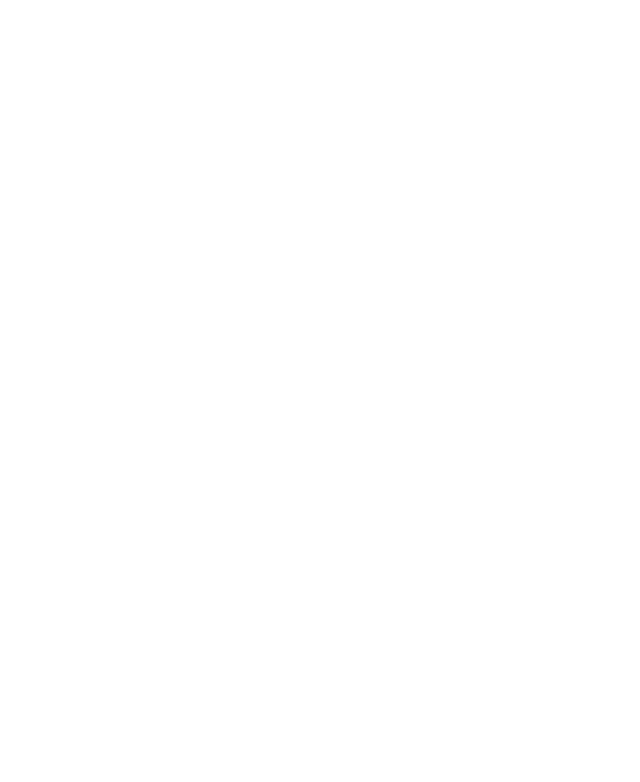
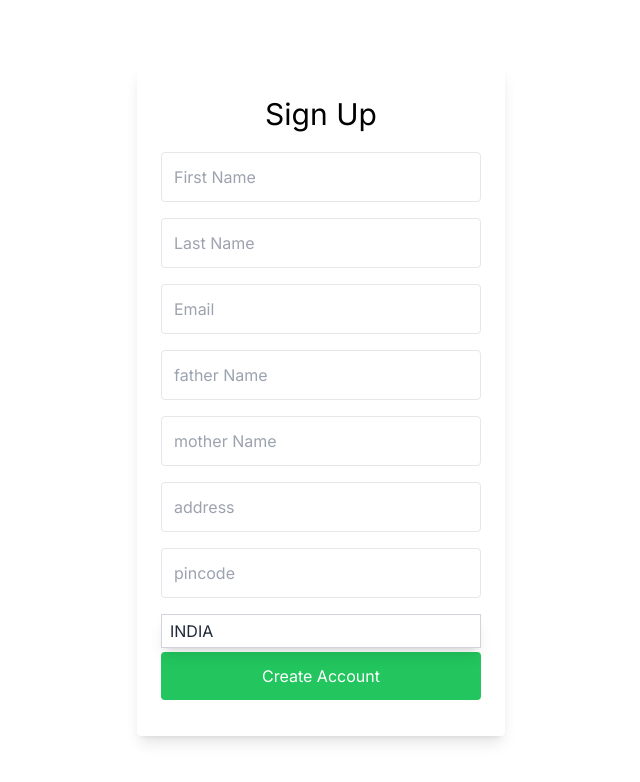
Before and after one commit to Dishantbaghel/user-registration, a Next.js app: page / in a window 1280 px wide. Shown: the top 782 px of the page, without its empty margins (319-959 px from the left). Built offline with nearby package versions, Linux system fonts and the light colour scheme.

Commit message:
display users data

```diff
--- /dev/null
+++ b/src/app/api/getuser/route.ts
@@ -0,0 +1,13 @@
+import {  NextResponse } from "next/server";
+import User from "@/models/userModel";
+import connection from "@/db/config";
+
+export async function GET(){
+    try {
+        await connection();
+        const users :any = await User.find();
+        return NextResponse.json(users)
+    } catch (error) {
+        console.log(error,"dsfghjk");
+    }
+}
--- /dev/null
+++ b/src/app/api/signup/route.ts
@@ -0,0 +1,16 @@
+import { NextRequest, NextResponse } from "next/server";
+import User from "@/models/userModel";
+import connection from "@/db/config";
+connection();
+export async function POST(request: NextRequest) {
+  try {
+   const body = await request.json();
+   const { firstName, lastName, email, fatherName, motherName, address, pincode, country } = body
+
+    await User.create({ firstName, lastName, email, fatherName, motherName, address, pincode, country })
+    return NextResponse.json({ message: "OK" }, { status: 201 });
+  }
+  catch (error) {
+    console.log(error);
+  }
+}
--- a/src/app/page.tsx
+++ b/src/app/page.tsx
@@ -1,7 +1,9 @@
-import Image from "next/image";
+import Signup from "@/components/Signup";
 
 export default function Home() {
   return (
-    <></>
+    <>
+      <Signup />
+    </>
   );
 }
--- a/src/app/users/page.tsx
+++ b/src/app/users/page.tsx
@@ -1,9 +1,73 @@
-import React from 'react'
+"use client";
+import axios from "axios";
+import { useEffect, useState } from "react";
 
-const User = () => {
-  return (
-    <div> User</div>
-  )
+interface User {
+  id: number;
+  firstName: string;
+  lastName: string;
+  email: string;
+  fatherName: string;
+  motherName: string;
+  address: string;
+  pincode: string;
+  country: string;
 }
 
-export default User
+const Users = () => {
+  const [userData, setUserData] = useState<User[]>([]);
+
+  const getUsers = async () => {
+    try {
+      const res = await axios.get<User[]>("/api/getuser");
+      setUserData(res.data);
+      console.log(res, "res");
+    } catch (error) {
+      console.error("Error fetching users:", error);
+    }
+  };
+
+  useEffect(() => {
+    getUsers();
+  }, []);
+
+  return (
+    <div>
+      <div className="w-full bg-slate-400 text-center text-4xl py-4">Users Details</div>
+      {userData.length > 0 && (
+        <div>
+          <table className="border-collapse w-full">
+            <thead>
+              <tr className="bg-gray-200">
+                <th className="border p-2">First Name</th>
+                <th className="border p-2">Last Name</th>
+                <th className="border p-2">Email</th>
+                <th className="border p-2">Father Name</th>
+                <th className="border p-2">Mother Name</th>
+                <th className="border p-2">Address</th>
+                <th className="border p-2">Pincode</th>
+                <th className="border p-2">Country</th>
+              </tr>
+            </thead>
+            <tbody>
+              {userData.map((item) => (
+                <tr key={item.id} className="border">
+                  <td className="border p-2">{item.firstName}</td>
+                  <td className="border p-2">{item.lastName}</td>
+                  <td className="border p-2">{item.email}</td>
+                  <td className="border p-2">{item.fatherName}</td>
+                  <td className="border p-2">{item.motherName}</td>
+                  <td className="border p-2">{item.address}</td>
+                  <td className="border p-2">{item.pincode}</td>
+                  <td className="border p-2">{item.country}</td>
+                </tr>
+              ))}
+            </tbody>
+          </table>
+        </div>
+      )}
+    </div>
+  );
+};
+
+export default Users;
--- /dev/null
+++ b/src/components/Signup.tsx
@@ -0,0 +1,137 @@
+"use client";
+import React from "react";
+import { useFormik } from "formik";
+import axios from "axios";
+import { useRouter } from "next/navigation";
+
+const Signup = () => {
+  const router = useRouter();
+  const formik = useFormik({
+    initialValues: {
+      firstName: "",
+      lastName: "",
+      email: "",
+      fatherName: "",
+      motherName: "",
+      address: "",
+      pincode: "",
+      country: "INDIA",
+    },
+    onSubmit: async (values,{resetForm}) => {
+      try {
+        const res = await axios.post("/api/signup", values);
+        if (res.status === 201) {
+          router.push("/users");
+          resetForm();
+        }
+        console.log(values);
+
+      } catch (error) {
+        console.log(error);
+      }
+    },
+  });
+
+  return (
+    <div className="bg-grey-lighter min-h-screen flex flex-col">
+      <div className="container max-w-sm mx-auto flex-1 flex flex-col items-center justify-center px-2">
+        <div className="bg-white px-6 py-8 rounded shadow-lg text-black w-full">
+          <h1 className="mb-5 text-3xl text-center">Sign Up</h1>
+          <form onSubmit={formik.handleSubmit}>
+            {/* first name--------------- */}
+            <input
+              type="text"
+              className="block border border-grey-light w-full p-3 rounded mb-4"
+              name="firstName"
+              placeholder="First Name"
+              onChange={formik.handleChange}
+              value={formik.values.firstName}
+            />
+            {/* last name---------------------- */}
+            <input
+              type="text"
+              className="block border border-grey-light w-full p-3 rounded mb-4"
+              name="lastName"
+              placeholder="Last Name"
+              onChange={formik.handleChange}
+              value={formik.values.lastName}
+            />
+            {/* email------------------------------- */}
+            <input
+              type="email"
+              className="block border border-grey-light w-full p-3 rounded mb-4"
+              name="email"
+              placeholder="Email"
+              onChange={formik.handleChange}
+              value={formik.values.email}
+            />
+
+            {/* fatherName------------------------------- */}
+            <input
+              type="text"
+              className="block border border-grey-light w-full p-3 rounded mb-4"
+              name="fatherName"
+              placeholder="father Name"
+              onChange={formik.handleChange}
+              value={formik.values.fatherName}
+            />
+
+            {/* motherName------------------------------- */}
+            <input
+              type="text"
+              className="block border border-grey-light w-full p-3 rounded mb-4"
+              name="motherName"
+              placeholder="mother Name"
+              onChange={formik.handleChange}
+              value={formik.values.motherName}
+            />
+            {/* address------------------------------- */}
+            <input
+              type="text"
+              className="block border border-grey-light w-full p-3 rounded mb-4"
+              name="address"
+              placeholder="address"
+              onChange={formik.handleChange}
+              value={formik.values.address}
+            />
+
+            {/* pincode --------------- */}
+            <input
+              type="number"
+              className="block border border-grey-light w-full p-3 rounded mb-4"
+              name="pincode"
+              placeholder="pincode"
+              onChange={formik.handleChange}
+              value={formik.values.pincode}
+            />
+            <div className="relative border border-gray-300 text-gray-800 bg-white shadow-lg">
+              <label htmlFor="country" className="sr-only">
+                Country
+              </label>
+              <select
+                className="appearance-none w-full py-1 px-2 bg-white"
+                name="country"
+                id="country"
+                value={formik.values.country}
+                onChange={formik.handleChange}
+              >
+                <option value="INDIA">INDIA</option>
+                <option value="USA">USA</option>
+                <option value="JAPAN">JAPAN</option>
+              </select>
+            </div>
+
+            <button
+              type="submit"
+              className="w-full text-center py-3 rounded bg-green-500 text-white hover:bg-green-600 focus:outline-none my-1"
+            >
+              Create Account
+            </button>
+          </form>
+        </div>
+      </div>
+    </div>
+  );
+};
+
+export default Signup;
--- /dev/null
+++ b/src/db/config.ts
@@ -0,0 +1,17 @@
+import mongoose from "mongoose";
+
+export default async function connection() {
+  try {
+    await mongoose.connect(process.env.MONGODB_URL!, {
+      tls: true,
+    });
+    console.log('Successfully connected');
+  } catch (err) {
+    console.error('Internal error occurred', err);
+  }
+}
+
+export const closeConnection = async () => {
+  await mongoose.connection.close();
+  console.log('Connection closed');
+}
--- a/src/models/userModel.js
+++ b/src/models/userModel.js
@@ -1,3 +1,41 @@
-const userSchema = new mongoose.schema({
+import mongoose from "mongoose";
 
-})
+const userSchema = new mongoose.Schema({
+  firstName: {
+    type: String,
+    required: [true, 'Please provide a firstname'],
+  },
+  lastName: {
+    type: String,
+    required: [true, 'Please provide a lastname'],
+  },
+  email: {
+    type: String,
+    required: [true, 'Please provide an email'],
+    unique: true,
+  },
+  fatherName: {
+    type: String,
+    required: [true, 'Please provide a fathername'],
+  },
+  motherName: {
+    type: String,
+    required: [true, 'Please provide a mothername'],
+  },
+  address: {
+    type: String,
+    required: [true, 'Please provide an address'],
+  },
+  pincode: {
+    type: Number,
+    required: [true, 'Please provide a pincode'],
+  },
+  country: {
+    type: String,
+    required: [true, 'Please provide a country'],
+  },
+});
+
+const User =mongoose.models.User || mongoose.model('User', userSchema);
+
+export default User;
```
Also changed, not shown: package.json (+16 -5 lines), 2 other files (tests, documents, lock files or other folders).
